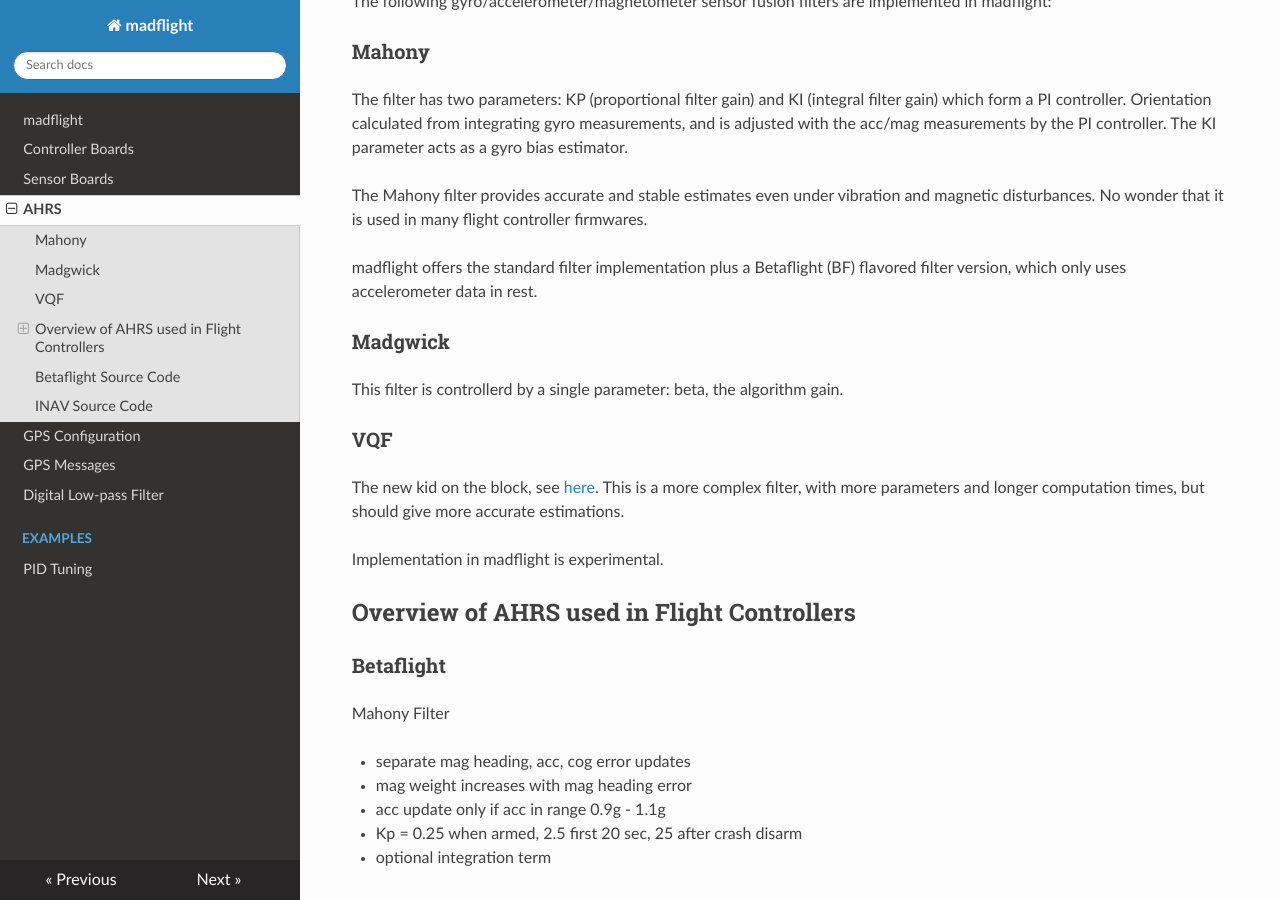
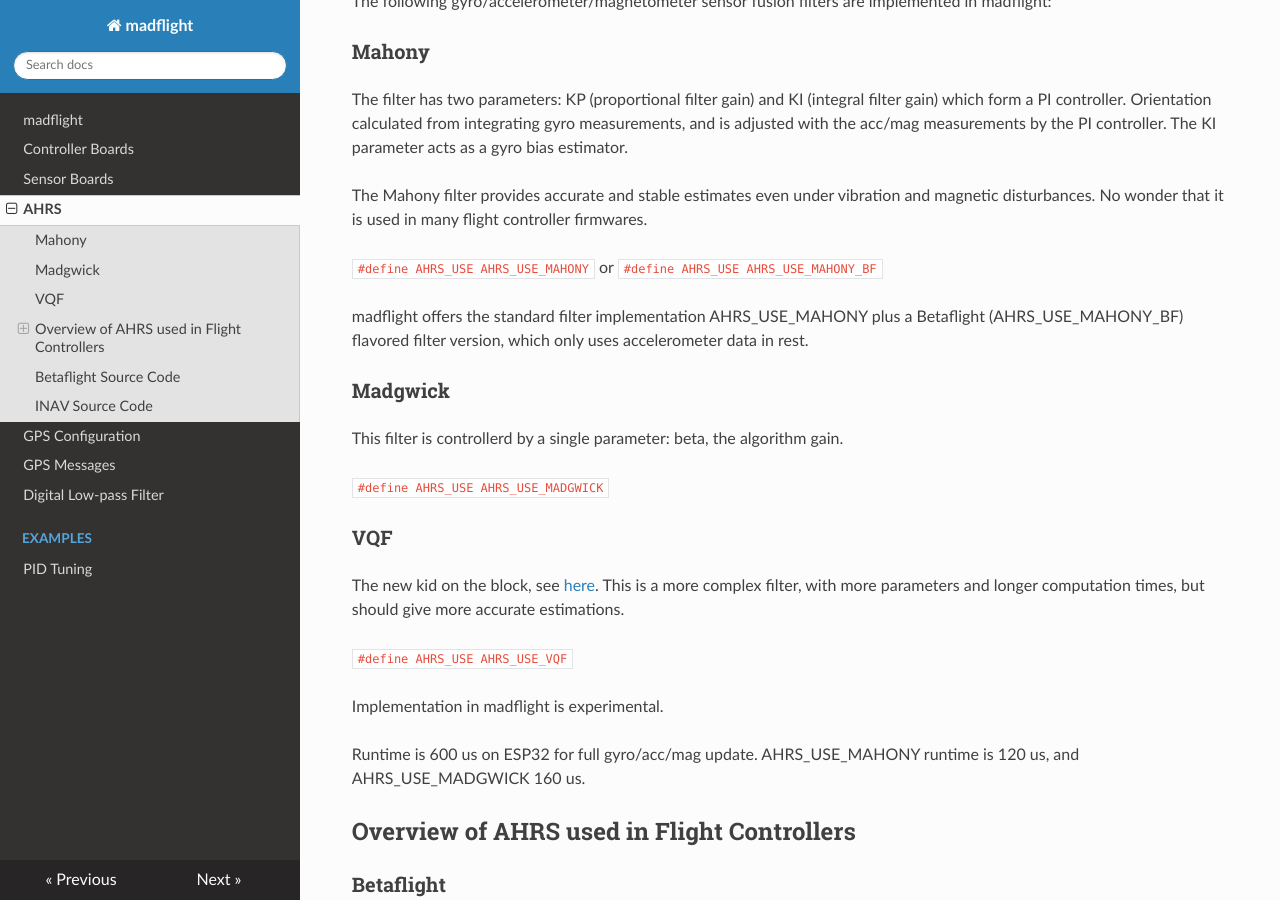
Before and after one commit to qqqlab/madflight-docs, an MkDocs documentation site: the page built from docs/AHRS.md, in a window 1280 px wide and 900 px high, scrolled down 218 px. Built offline with MkDocs 1.6.1, drawn with Linux system fonts in a browser that asks for light colours; nearby versions of some CDN libraries.

Commit message:
Update AHRS.md

```diff
--- a/docs/AHRS.md
+++ b/docs/AHRS.md
@@ -9,17 +9,26 @@
 
 The Mahony filter provides accurate and stable estimates even under vibration and magnetic disturbances. No wonder that it is used in many flight controller firmwares.
 
-madflight offers the standard filter implementation plus a Betaflight (BF) flavored filter version, which only uses accelerometer data in rest.
+`#define AHRS_USE AHRS_USE_MAHONY` or `#define AHRS_USE AHRS_USE_MAHONY_BF`
+
+madflight offers the standard filter implementation AHRS_USE_MAHONY plus a Betaflight (AHRS_USE_MAHONY_BF) flavored filter version, which only uses accelerometer data in rest.
 
 ### Madgwick
 
 This filter is controllerd by a single parameter: beta, the algorithm gain.
 
+`#define AHRS_USE AHRS_USE_MADGWICK`
+
 ### VQF
 
 The new kid on the block, see [here](https://vqf.readthedocs.io). This is a more complex filter, with more parameters and longer computation times, but should give more accurate estimations.
 
+`#define AHRS_USE AHRS_USE_VQF`
+
 Implementation in madflight is experimental.
+
+Runtime is 600 us on ESP32 for full gyro/acc/mag update. AHRS_USE_MAHONY runtime is 120 us, and AHRS_USE_MADGWICK 160 us.
+
 
 ## Overview of AHRS used in Flight Controllers
 
```
